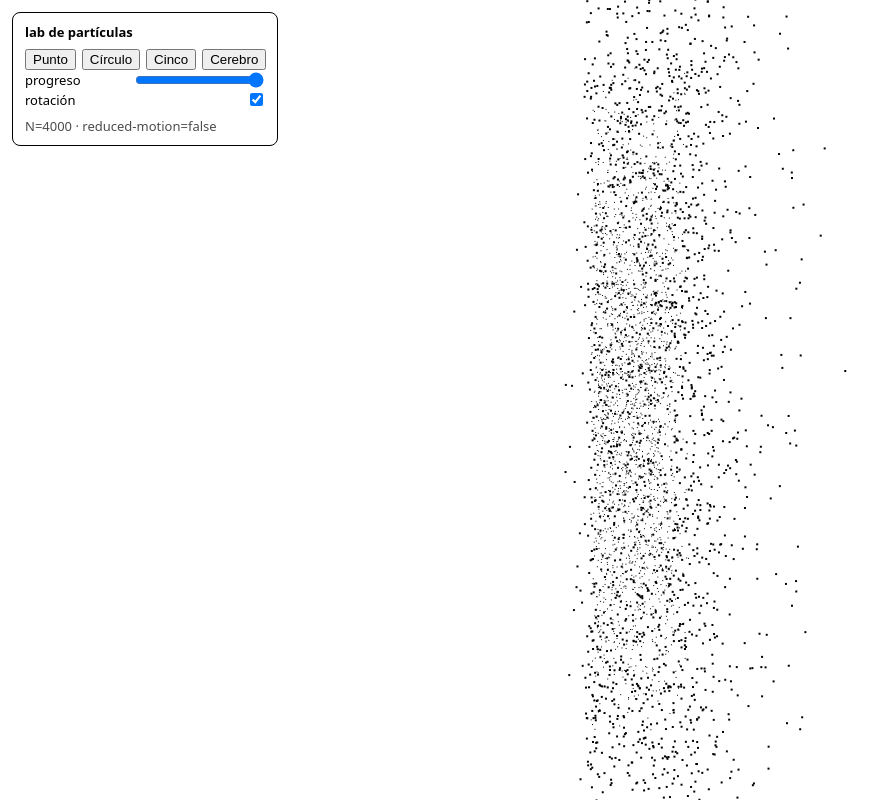
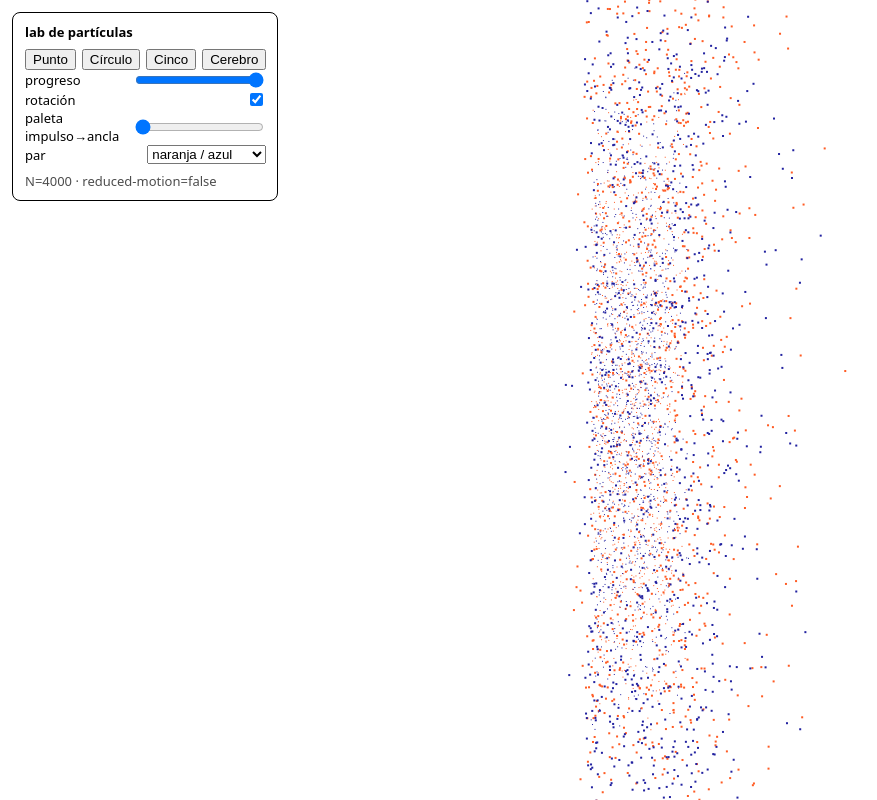
Before and after one commit to LSchaab/vaiven-2, a website: page lab.html in a window 1280 px wide. Shown: the whole page, without its empty margins (0-877 px from the left). Drawn offline with Linux system fonts and the light colour scheme.

Commit message:
feat(m2): Palanca A - color duotono con desaturacion a gris (azul #2222a0), render en dos pasadas

```diff
--- a/lab.html
+++ b/lab.html
@@ -33,11 +33,20 @@
       <label class="row">rotación
         <input id="rot" type="checkbox" checked>
       </label>
+      <label class="row">paleta impulso→ancla
+        <input id="mix" type="range" min="0" max="1" step="0.01" value="0">
+      </label>
+      <label class="row">par
+        <select id="pair">
+          <option value="naranja-azul">naranja / azul</option>
+          <option value="violeta-amarillo">violeta / amarillo</option>
+        </select>
+      </label>
     </div>
     <div id="readout">—</div>
   </div>
   <script type="module">
-    import { ParticleSystem, sampleShape } from './particles.js';
+    import { ParticleSystem, sampleShape, PALETTE as PAL } from './particles.js';
     const canvas = document.getElementById('stage');
     const system = new ParticleSystem(canvas);
     window.__system = system; // handle para debug en consola
@@ -51,6 +60,13 @@
     progress.addEventListener('input', () => system.setProgressManual(parseFloat(progress.value)));
     const rot = document.getElementById('rot');
     rot.addEventListener('change', () => { system.rotationSpeed = rot.checked ? 0.3 : 0; });
+    const mix = document.getElementById('mix');
+    mix.addEventListener('input', () => { system.paletteMix = parseFloat(mix.value); });
+    const pairSel = document.getElementById('pair');
+    pairSel.addEventListener('change', () => {
+      system.pair = pairSel.value === 'violeta-amarillo'
+        ? [PAL.violeta, PAL.amarillo] : [PAL.naranja, PAL.azul];
+    });
     // Cerebro real: reemplaza el placeholder cuando carga el PNG.
     sampleShape('resources/cerebro.png', system.count)
       .then((pts) => system.registerShape('cerebro', pts))
--- a/particles.js
+++ b/particles.js
@@ -7,6 +7,27 @@ export const lerp = (a, b, t) => a + (b - a) * t;
 
 export const easeInOutCubic = (t) =>
   t < 0.5 ? 4 * t * t * t : 1 - Math.pow(-2 * t + 2, 3) / 2;
+
+// Paleta canónica (espeja los tokens de home.css). Azul = #2222a0 (design doc §7.5).
+export const PALETTE = {
+  naranja: '#FF5B23', azul: '#2222a0',
+  violeta: '#511F99', amarillo: '#FFCC00',
+};
+
+const hexToRgb = (hex) => {
+  const n = parseInt(hex.slice(1), 16);
+  return { r: (n >> 16) & 255, g: (n >> 8) & 255, b: n & 255 };
+};
+
+// seed elige el extremo del duotono; mix 0=color (impulso), 1=gris (ancla).
+export function duotoneColor(seed, mix, hexA, hexB) {
+  const base = seed < 0.5 ? hexToRgb(hexA) : hexToRgb(hexB);
+  const GRAY = 128;
+  const r = Math.round(lerp(base.r, GRAY, mix));
+  const g = Math.round(lerp(base.g, GRAY, mix));
+  const b = Math.round(lerp(base.b, GRAY, mix));
+  return `rgb(${r},${g},${b})`;
+}
 
 // Rotación sobre el eje Y (SPEC §3: se aplica a x y z antes de proyectar).
 export function rotateY(p, angle) {
@@ -201,6 +222,8 @@ export class ParticleSystem {
     this._animating = false;
     this._morphStart = 0;
     this.morphDuration = 1.2; // segundos
+    this.pair = [PALETTE.naranja, PALETTE.azul]; // par de impulso por defecto
+    this.paletteMix = 0;                          // 0=color, 1=gris
   }
 
   registerShape(name, points) {
@@ -278,12 +301,18 @@ export class ParticleSystem {
     const w = window.innerWidth, h = window.innerHeight;
     this._clear();
     const cx = w / 2, cy = h / 2, size = Math.min(w, h) * 0.42;
-    ctx.fillStyle = '#000';
-    for (let i = 0; i < this.count; i++) {
-      const rp = rotateY(this.particles[i], this.rotation);
-      const { sx, sy, scale } = project(rp, { fov: this.fov, depth: this.depth, size, cx, cy });
-      const s = scale > 1 ? 2 : 1;
-      ctx.fillRect(sx, sy, s, s);
+    const colorA = duotoneColor(0, this.paletteMix, this.pair[0], this.pair[1]);   // seed<0.5
+    const colorB = duotoneColor(0.9, this.paletteMix, this.pair[0], this.pair[1]); // seed>=0.5
+    for (let pass = 0; pass < 2; pass++) {
+      ctx.fillStyle = pass === 0 ? colorA : colorB;
+      for (let i = 0; i < this.count; i++) {
+        const p = this.particles[i];
+        if ((p.seed < 0.5 ? 0 : 1) !== pass) continue;
+        const rp = rotateY(p, this.rotation);
+        const { sx, sy, scale } = project(rp, { fov: this.fov, depth: this.depth, size, cx, cy });
+        const s = scale > 1 ? 2 : 1;
+        ctx.fillRect(sx, sy, s, s);
+      }
     }
   }
 }
```
Also changed, not shown: tests/particles.test.mjs (+19 -1 lines).
